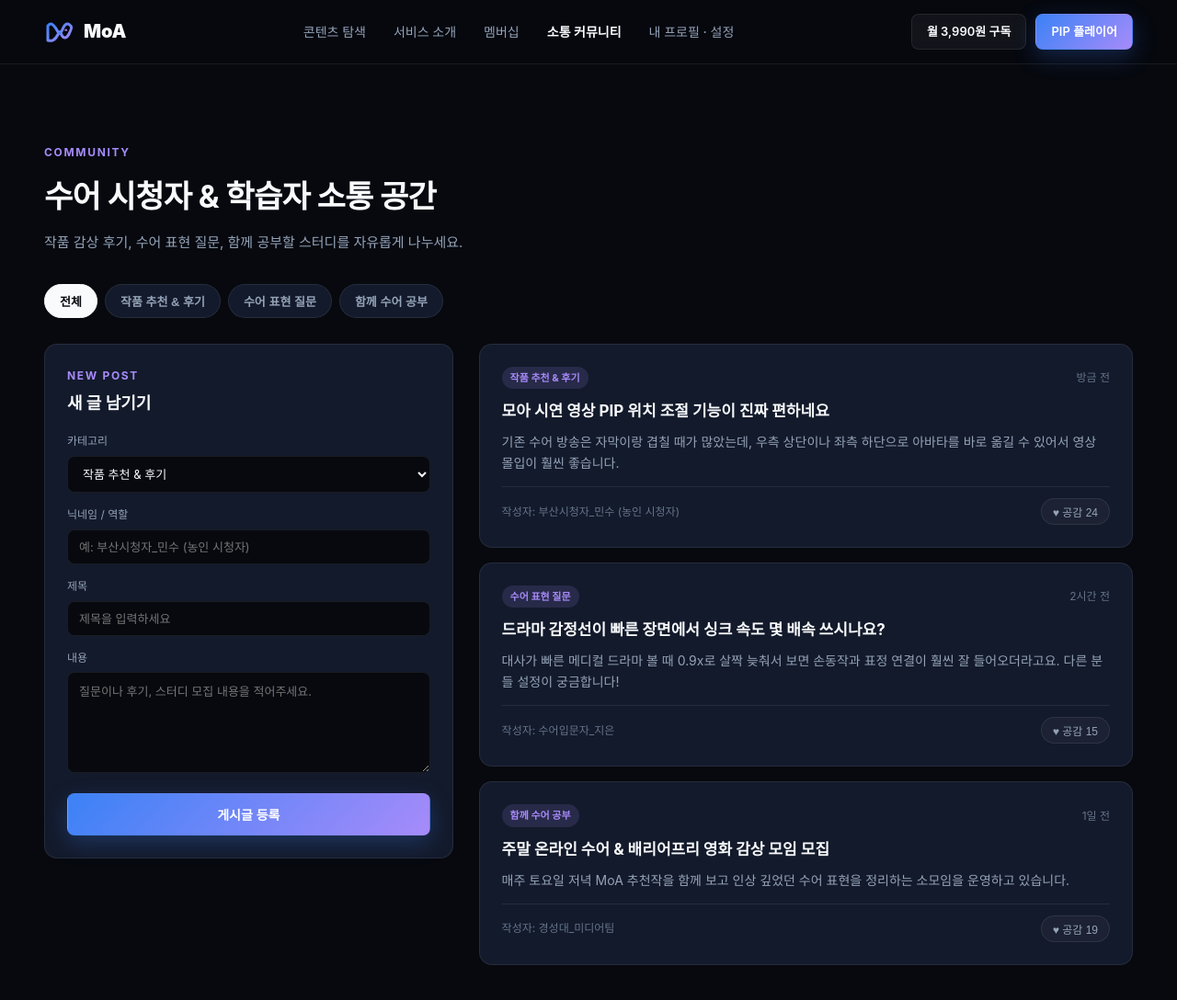
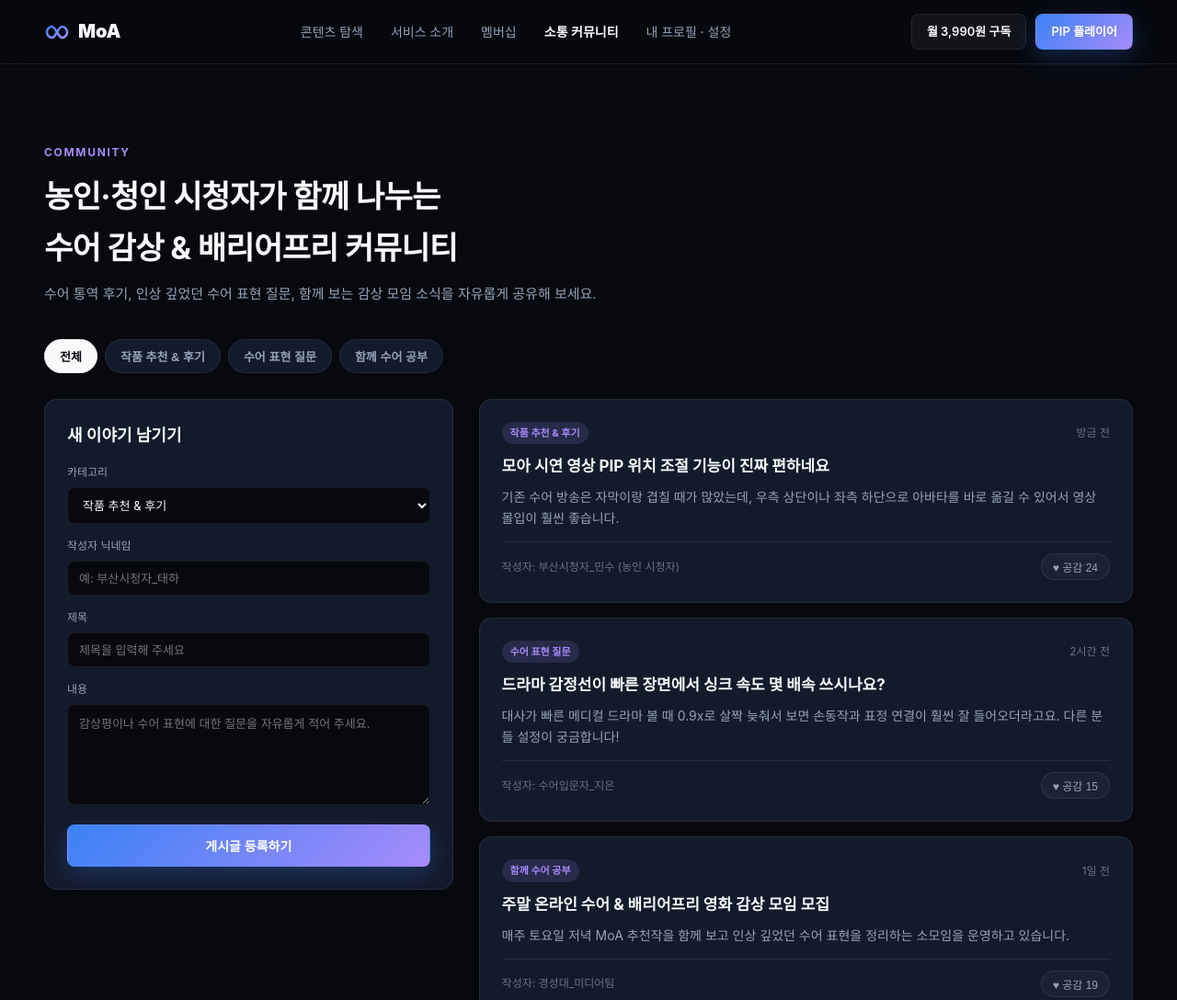
Before and after one commit to taeha323/MoA, a plain HTML site: page community.html in a window 1280 px wide. Shown: the top 1088 px of the page at 92% size. Drawn offline with nearby package versions, Linux system fonts and the light colour scheme.

Commit message:
Update community.html

```diff
--- a/community.html
+++ b/community.html
@@ -11,16 +11,14 @@
   <header class="site-header">
     <div class="header-inner">
       <a href="index.html" class="logo" aria-label="MoA 홈">
-        <svg width="34" height="26" viewBox="0 0 34 26" fill="none" xmlns="http://www.w3.org/2000/svg">
+        <svg width="28" height="20" viewBox="0 0 28 20" fill="none" xmlns="http://www.w3.org/2000/svg">
           <defs>
-            <linearGradient id="moaGradient" x1="0%" y1="0%" x2="100%" y2="100%">
+            <linearGradient id="moaLogoGrad" x1="0%" y1="0%" x2="100%" y2="100%">
               <stop offset="0%" stop-color="#3B82F6"/>
               <stop offset="100%" stop-color="#A78BFA"/>
             </linearGradient>
           </defs>
-          <path d="M4 22V6C4 6 5.8 4 7.5 4C9.2 4 11 6.5 12.5 8.5C14 10.5 15.5 14.5 17 14.5C18.5 14.5 19.5 10.5 20.8 8.2C22 5.8 23.5 4 25.2 4C27 4 29 6 29.5 7C30 8 28.5 12 27 15C25.5 18 24 19 22.5 19C21 19 19.5 17 19 16C18.5 15 17.5 12.5 17 12.5C16.5 12.5 15.8 14 15 15.5C13.5 18.5 11.5 21 9.5 21.8C7.5 22.6 4 22 4 22Z" stroke="url(#moaGradient)" stroke-width="3" stroke-linecap="round" stroke-linejoin="round"/>
-          <path d="M17 12.5C17.5 12.5 18 13.5 18 14.2C18 14.8 17.5 15.3 17 15.3C16.5 15.3 16 14.8 16 14.2C16 13.5 16.5 12.5 17 12.5Z" fill="#3B82F6"/>
-          <path d="M23 11C23 10 24.5 10 24.5 11" stroke="#A78BFA" stroke-width="1.5" stroke-linecap="round"/>
+          <path d="M8.5 16C5.46243 16 3 13.3137 3 10C3 6.68629 5.46243 4 8.5 4C12.5 4 15.5 16 19.5 16C22.5376 16 25 13.3137 25 10C25 6.68629 22.5376 4 19.5 4C15.5 4 12.5 16 8.5 16Z" stroke="url(#moaLogoGrad)" stroke-width="2.6" stroke-linecap="round" stroke-linejoin="round"/>
         </svg>
         <span class="logo-text">MoA</span>
       </a>
@@ -41,26 +39,24 @@
   <main id="communityPageRoot" style="padding-top: 84px;">
     <section class="section">
       <div class="container">
-        <div style="margin-bottom:32px;">
+        <div style="margin-bottom:36px;">
           <div class="eyebrow">COMMUNITY</div>
-          <h1 class="section-title">수어 시청자 & 학습자 소통 공간</h1>
-          <p class="section-desc">작품 감상 후기, 수어 표현 질문, 함께 공부할 스터디를 자유롭게 나누세요.</p>
+          <h1 class="section-title">농인·청인 시청자가 함께 나누는<br />수어 감상 & 배리어프리 커뮤니티</h1>
+          <p class="section-desc">수어 통역 후기, 인상 깊었던 수어 표현 질문, 함께 보는 감상 모임 소식을 자유롭게 공유해 보세요.</p>
         </div>
 
-        <div class="showcase-toolbar">
-          <div class="filter-group">
+        <div class="filter-group" style="margin-bottom:28px;">
           <button type="button" class="filter-chip comm-filter active" data-cat="ALL">전체</button>
           <button type="button" class="filter-chip comm-filter" data-cat="작품 추천 & 후기">작품 추천 & 후기</button>
           <button type="button" class="filter-chip comm-filter" data-cat="수어 표현 질문">수어 표현 질문</button>
           <button type="button" class="filter-chip comm-filter" data-cat="함께 수어 공부">함께 수어 공부</button>
         </div>
-        </div>
 
         <div class="community-layout">
-          <form class="compose-card" id="communityPostForm">
-            <div class="eyebrow" style="margin-bottom:6px;">NEW POST</div>
-            <h2 style="font-size:18px; margin-bottom:16px;">새 글 남기기</h2>
-
+          <!-- 좌측: 새 글 작성 폼 -->
+          <aside class="compose-card" aria-label="새 게시글 작성">
+            <h2 style="font-size:18px; margin-bottom:16px;">새 이야기 남기기</h2>
+            <form id="communityPostForm">
               <div class="form-field">
                 <label for="postCategory">카테고리</label>
                 <select id="postCategory" class="form-select">
@@ -71,23 +67,25 @@
               </div>
 
               <div class="form-field">
-              <label for="postAuthor">닉네임 / 역할</label>
-              <input type="text" id="postAuthor" class="form-input" placeholder="예: 부산시청자_민수 (농인 시청자)" />
+                <label for="postAuthor">작성자 닉네임</label>
+                <input type="text" id="postAuthor" class="form-input" placeholder="예: 부산시청자_태하" />
               </div>
 
               <div class="form-field">
                 <label for="postTitle">제목</label>
-              <input type="text" id="postTitle" class="form-input" placeholder="제목을 입력하세요" required />
+                <input type="text" id="postTitle" class="form-input" placeholder="제목을 입력해 주세요" required />
               </div>
 
               <div class="form-field">
                 <label for="postBody">내용</label>
-              <textarea id="postBody" class="form-textarea" placeholder="질문이나 후기, 스터디 모집 내용을 적어주세요." required></textarea>
+                <textarea id="postBody" class="form-textarea" placeholder="감상평이나 수어 표현에 대한 질문을 자유롭게 적어 주세요." required></textarea>
               </div>
 
-            <button type="submit" class="btn btn-primary" style="width:100%;">게시글 등록</button>
+              <button type="submit" class="btn btn-primary" style="width:100%;">게시글 등록하기</button>
             </form>
+          </aside>
 
+          <!-- 우측: 게시글 목록 -->
           <div class="post-list" id="communityPostList"></div>
         </div>
       </div>
```
Lines whose indentation alone changed are shown as unchanged.
